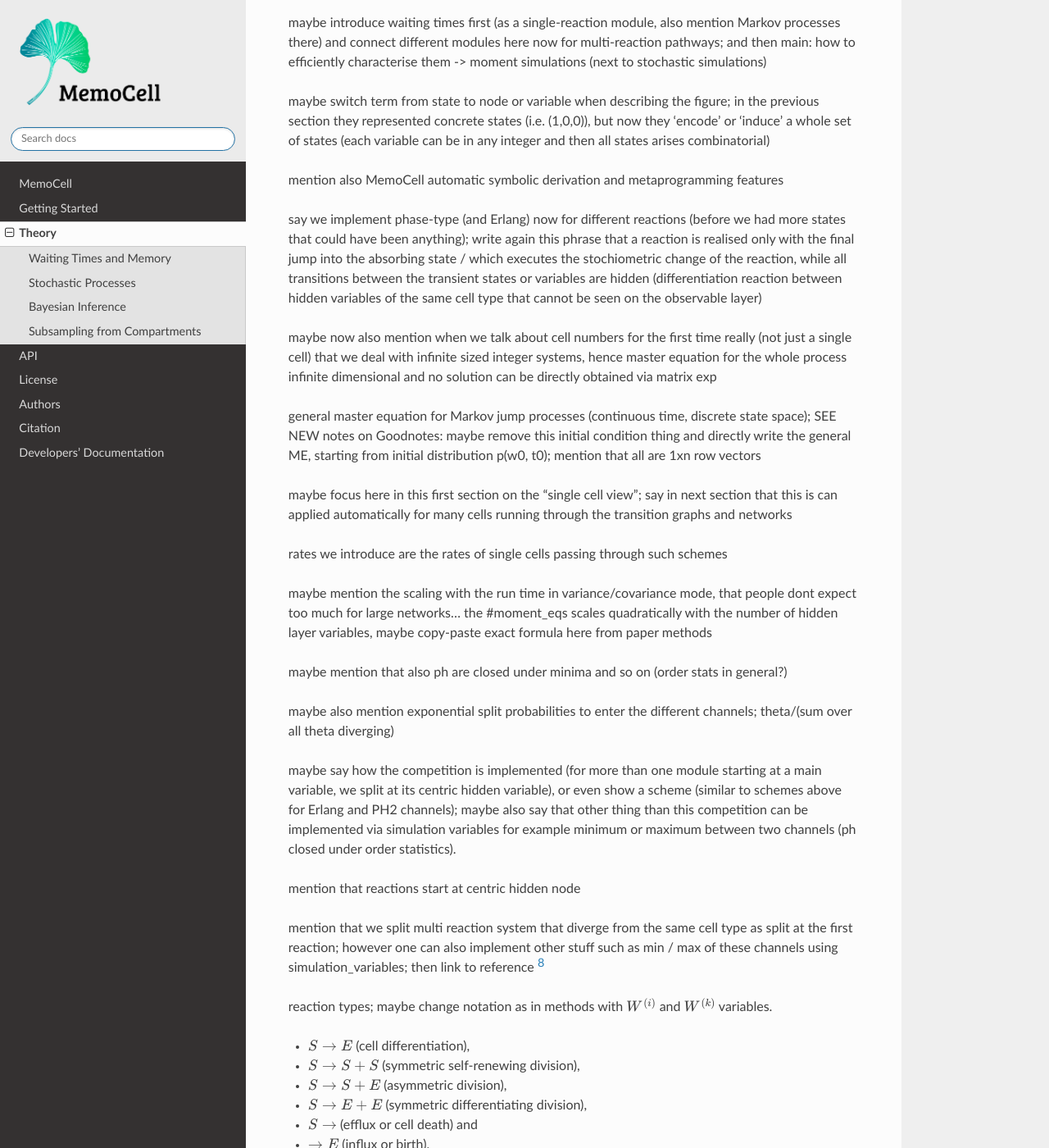
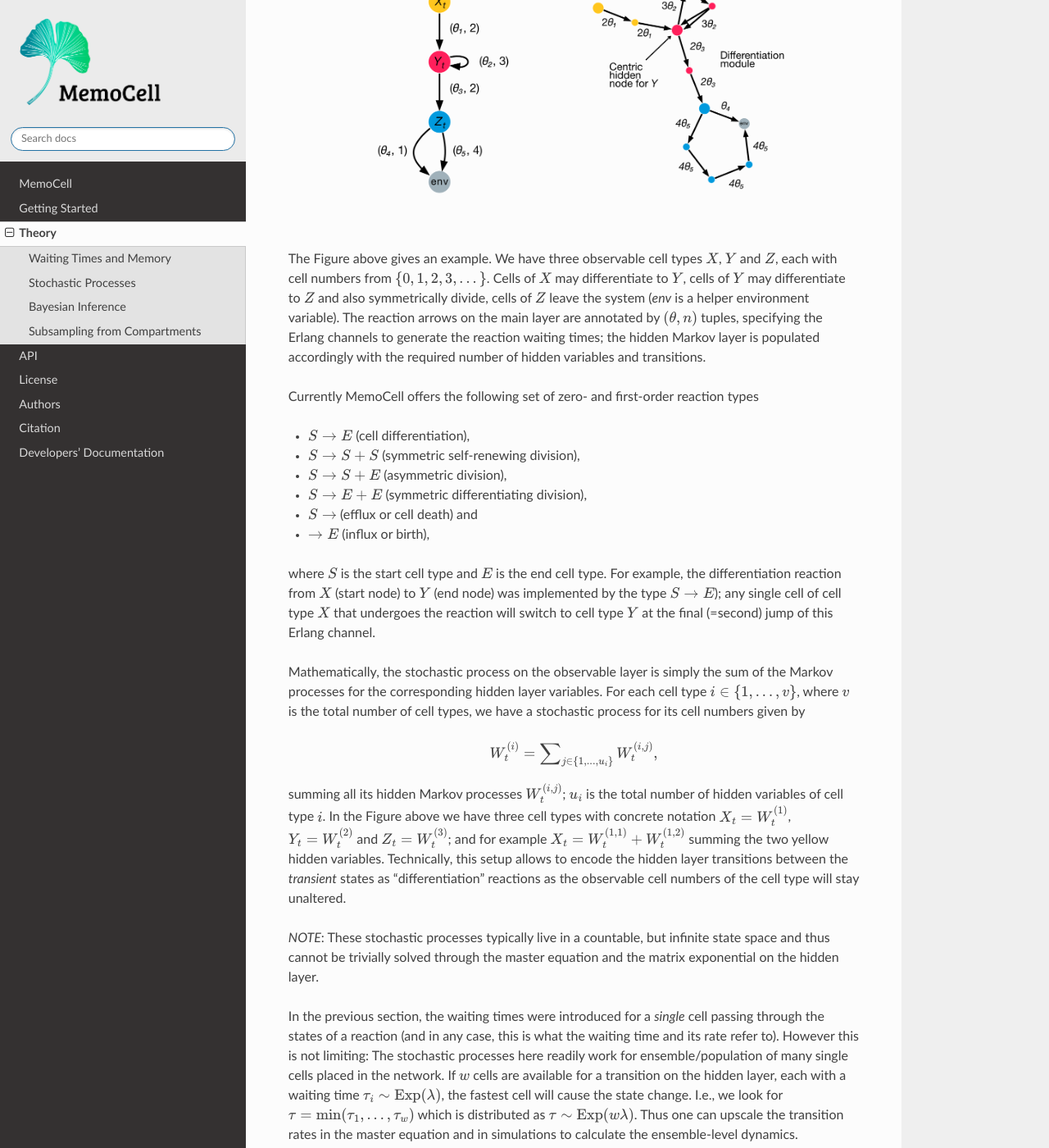
Before and after one commit to mauricelanghinrichs/memocell, a Sphinx documentation site: the page built from docs/theory.rst, in a window 1280 px wide and 1400 px high, scrolled down 4634 px. Shown: the whole window at 82% size. Built offline with Sphinx 7.4.7 and the Read the Docs theme 2.0.0, drawn with Linux system fonts in a browser that asks for light colours; some of the changed text lies outside the part shown.

Commit message:
docs | rtd theory stochastic processes sec first version

```diff
--- a/docs/theory.rst
+++ b/docs/theory.rst
@@ -34,9 +34,9 @@
 the property of memorylessness, meaning
 :math:`p(\tau > t + s | \tau > s) = p(\tau > t)`. This is also why stochastic
 processes that fulfil the Markov property of memorylessness are characterised
-by exponential waiting times for all their transition events. Markov jump
-processes with exponential waiting times allow powerful analytical access (will
-be used and shown). However, the exponential waiting time distribution in
+by exponential waiting times for their single transition events. Markov jump
+processes with exponential waiting times allow powerful analytical access
+[#cinlar]_. However, the exponential waiting time distribution in
 itself is often not a good assumption for biological transitions. Applied to
 cell division, one would assume that the next division event is most likely to
 occur immediately after the previous division (the mode is at 0); contradicting
@@ -47,9 +47,10 @@
 and phase-type distributions. Indeed, phase-type distributions are "dense"
 (in the mathematical sense) in the field of all positive-valued distributions;
 as such, they can `approximate any` waiting time distribution `arbitrarily closely`
-[#bladt]_ [#schb]_. Importantly, these distributions are constructed by
-convolutions or mixtures of exponential distributions and thus we retain the
-analytical tractability.
+[#bladt]_ [#schb]_. Importantly, these distributions can be constructed by
+transitions over multiple states in Markov jump processes (i.e., as
+convolutions or mixtures of exponential distributions) [#bladt]_ [#cox55]_
+[#jensen]_ and thus we retain the analytical tractability.
 
 This principle is demonstrated best with the Erlang distribution. An Erlang
 waiting time :math:`\tau` is generated when a single cell passes through
@@ -79,10 +80,10 @@
     :scale: 16 %
 
 Next to the direct description of the waiting times as done above,
-a second equivalent description of the transition process can be
-given via the master equation (or Kolmogorov forward (and backward)
-equation). This is possible because the process is Markovian
-(exponential waiting times) on the level of the hidden states.
+a second equivalent description is obtained via the master equation
+characterising the Markov process on the level of the (hidden) states
+[the master equation is also known as Kolmogorov forward (and backward)
+equation; sometimes in slightly different notation].
 
 For the :math:`n=3` example, a single cell is either in one of the
 three "green" states :math:`w_1=(1,0,0,0)`, :math:`w_2=(0,1,0,0)`,
@@ -210,87 +211,37 @@
 Stochastic Processes
 ^^^^^^^^^^^^^^^^^^^^
 
-maybe it is easiest to start with introducing now the use of phase-type ideas
-for different reactions assembled together in a multi-reaction network;
-then they that it somehow also covers ensemble/integer cell numbers; maybe think
-about this a bit more.. the given reaction types somehow enforce specific state
-changes, while in the previous section there was no real assumption on this
+Based on these ideas we now construct a class of (non-Markovian) stochastic
+processes. Single reactions of (possibly) phase-type waiting times are now
+assembled together into multi-reaction networks. Such processes can be
+implemented in MemoCell and inferred from cell count data.
 
-to understand many-cell systems maybe helpful to mention the property of the
-exponential distribution on the hidden layer: once many cells are placed on a
-cell type their rate just amplifies with the cell number as minimum of n
-exponential waiting times has n times the rate
+We introduce a main/observable layer -- the dynamics we are
+interested in -- and a hidden layer -- which is governed by Markovian dynamics
+and contains all the fictitious variables and states to construct the more complex
+waiting times. Different reaction types are available in MemoCell and for
+each of them the same principle is used to generate Erlang and
+possible phase-type waiting times: A reaction is only executed (and seen
+on the observable layer) via the final jump into the absorbing variable;
+all the previous jumps between the transient states happen on the hidden
+layer (not seen on the observable layer).
 
-mention that we don't fit ph distr. directly! we look at interlinked
-ph distributions in networks and try to infer them via cell counts
+.. image:: ../images/net_scheme_multi.png
+    :align: center
+    :scale: 22 %
 
-here I have to make two main steps: ensemble level, multiple reaction;
-the whole description (S, Q) before was for a single cell
+The Figure above gives an example. We have three observable cell types :math:`X`,
+:math:`Y` and :math:`Z`, each with cell numbers from :math:`\{0,1,2,3,...\}`.
+Cells of :math:`X` may differentiate to :math:`Y`, cells of :math:`Y` may
+differentiate to :math:`Z` and also symmetrically divide, cells of :math:`Z`
+leave the system (`env` is a helper environment variable). The reaction arrows
+on the main layer are annotated by :math:`(\theta, n)` tuples, specifying the
+Erlang channels to generate the reaction waiting times; the hidden Markov
+layer is populated accordingly with the required number of hidden variables
+and transitions.
 
-maybe introduce waiting times first (as a single-reaction module, also
-mention Markov processes there) and connect different modules here now for
-multi-reaction pathways; and then main: how to efficiently characterise them
--> moment simulations (next to stochastic simulations)
-
-maybe switch term from state to node or variable when describing the figure;
-in the previous section they represented concrete states (i.e. (1,0,0)), but
-now they 'encode' or 'induce' a whole set of states (each variable can be
-in any integer and then all states arises combinatorial)
-
-mention also MemoCell automatic symbolic derivation and metaprogramming
-features
-
-say we implement phase-type (and Erlang) now for different reactions (before
-we had more states that could have been anything); write again this phrase
-that a reaction is realised only with the final jump into the absorbing state
-/ which executes the stochiometric change of the reaction, while all transitions
-between the transient states or variables are hidden (differentiation reaction
-between hidden variables of the same cell type that cannot be seen on the
-observable layer)
-
-maybe now also mention when we talk about cell numbers for the first time
-really (not just a single cell) that we deal with infinite sized integer
-systems, hence master equation for the whole process infinite dimensional
-and no solution can be directly obtained via matrix exp
-
-general master equation for Markov jump processes (continuous time, discrete
-state space); SEE NEW notes on Goodnotes: maybe remove this initial condition thing
-and directly write the general ME, starting from initial distribution p(w0, t0);
-mention that all are 1xn row vectors
-
-maybe focus here in this first section on the "single cell view"; say in next
-section that this is can applied automatically for many cells running through the
-transition graphs and networks
-
-rates we introduce are the rates of single cells passing through such schemes
-
-maybe mention the scaling with the run time in variance/covariance mode, that
-people dont expect too much for large networks... the #moment_eqs scales
-quadratically with the number of hidden layer variables, maybe copy-paste
-exact formula here from paper methods
-
-maybe mention that also ph are closed under minima and so on (order stats
-in general?)
-
-maybe also mention exponential split probabilities to enter the different
-channels; theta/(sum over all theta diverging)
-
-maybe say how the competition is implemented (for more than one module starting
-at a main variable, we split at its centric hidden variable), or even show a
-scheme (similar to schemes above for Erlang and PH2 channels); maybe also say
-that other thing than this competition can be implemented via simulation variables
-for example minimum or maximum between two channels (ph closed under order
-statistics).
-
-mention that reactions start at centric hidden node
-
-mention that we split multi reaction system that diverge from the same cell type
-as split at the first reaction; however one can also implement other stuff
-such as min / max of these channels using simulation_variables; then link to
-reference [#min_max_ph]_
-
-reaction types; maybe change notation as in methods with :math:`W^{(i)}` and
-:math:`W^{(k)}` variables.
+Currently MemoCell offers the following set of zero- and first-order reaction
+types
 
 - :math:`S \rightarrow E` (cell differentiation),
 
@@ -304,66 +255,145 @@
 
 - :math:`\rightarrow E` (influx or birth),
 
-hidden and main variables?
+where :math:`S` is the start cell type and :math:`E` is the end cell type. For
+example, the differentiation reaction from :math:`X` (start node) to :math:`Y`
+(end node) was implemented by the type :math:`S \rightarrow E`); any single
+cell of cell type :math:`X` that undergoes the reaction will switch to cell
+type :math:`Y` at the final (=second) jump of this Erlang channel.
 
-.. image:: ../images/net_scheme_multi.png
-    :align: center
-    :scale: 22 %
 
-summation formula? for variables and for mean, variance, covariance?
-
-approach based on G to get ODE for the moments? maybe mention at least which
-moments are solved
-
-maybe mention summation formulas, but skip the part how to solve them via
-PDE (in formulas) at least; just they we get ODE system for these hidden
-layer moments
-
-write that MemoCell can produce moment AND stochastic simulations for the
-class of cell pathway processes (/general waiting time
-stochastic models with the above reaction types)
-
-what about initial conditions? ref to API?
+Mathematically, the stochastic process on the observable layer is simply the
+sum of the Markov processes for the corresponding hidden layer variables.
+For each cell type :math:`i \in \{1,...,v\}`, where :math:`v` is the total
+number of cell types, we have a stochastic process for its cell numbers given
+by
 
 .. math::
-    W^{(i)}_t = \sum\nolimits_{j\in\{1,...,u_i\}} W^{(i,j)}_t
+    W^{(i)}_t = \sum\nolimits_{j\in\{1,...,u_i\}} W^{(i,j)}_t,
 
-for any fixed :math:`i \in \{1,...,v\}`.
+summing all its hidden Markov processes :math:`W^{(i,j)}_t`;
+:math:`u_i` is the total number of hidden variables of cell type :math:`i`.
+In the Figure above we have three cell types with concrete notation
+:math:`X_t = W^{(1)}_t`, :math:`Y_t = W^{(2)}_t` and :math:`Z_t = W^{(3)}_t`;
+and for example :math:`X_t = W^{(1,1)}_t +  W^{(1,2)}_t` summing the two
+yellow hidden variables. Technically, this setup allows to encode the
+hidden layer transitions between the `transient` states as "differentiation"
+reactions as the observable cell numbers of the cell type will stay unaltered.
 
-mean:
+`NOTE`: These stochastic processes typically live in a countable, but infinite
+state space and thus cannot be trivially solved through the master
+equation and the matrix exponential on the hidden layer.
+
+In the previous section, the waiting times were introduced for a `single`
+cell passing through the states of a reaction (and in any case, this
+is what the waiting time and its rate refer to). However this is not
+limiting: The stochastic processes here readily work for ensemble/population
+of many single cells placed in the network. If :math:`w` cells are available
+for a transition on the hidden layer, each with a waiting time
+:math:`\tau_i \sim \mathrm{Exp}(\lambda)`, the fastest cell will cause the state
+change. I.e., we look for :math:`\tau = \mathrm{min}(\tau_1, ..., \tau_w)`
+which is distributed as :math:`\tau \sim \mathrm{Exp}(w \lambda)`. Thus one
+can upscale the transition rates in the master equation and in simulations
+to calculate the ensemble-level dynamics.
+
+In this manner, MemoCell offers standard stochastic simulations for the defined
+class of stochastic processes. A Gillespie algorithm [#gill1]_ [#gill2]_
+is used on the hidden Markov layer and afterwards the observable layer
+is obtained by summation.
+
+The second kind of simulations are so-called moment simulations. MemoCell
+provides the solutions of means, variances and covariances
+of cell type numbers over time, derived for any user-defined network and
+parameters. These solutions are exact for the set of available reaction types
+and relatively fast to compute (compared to stochastic simulations). Thereby
+they form the basis of the Bayesian inference in MemoCell.
+
+To do this, MemoCell again exploits the analytical access via the Markov jump
+processes on the hidden layer. The approach of the probability
+generating function :math:`G` is employed, leading to a closed ordinary
+differential equation system for the first and second (mixed and factorial)
+moments of the hidden layer variables; for more info, see API docs or the
+methods of our release paper. MemoCell derives this system symbolically
+(as an application of sympy and metaprogramming) and integrates it
+numerically. Concretely one obtains time-dependent
+:math:`\mathrm{E}\big(W^{(i,j)}_t\big)`,
+:math:`\mathrm{E}\big(W^{(i,j)}_t \, (W^{(i,j)}_t-1)\big)` and
+:math:`\mathrm{E}\big(W^{(i,j)}_t \, W^{(k,l)}_t\big)` for all hidden variables
+(:math:`i,k \in \{1,...,v\}`, :math:`i \ne k`, :math:`j \in \{1,...,u_i\}`,
+:math:`l \in \{1,...,u_k\}`). These hidden layer moments are then
+automatically added up to obtain the means, variances and covariances
+on the main/observable layer. First we see that the mean for each cell type
+:math:`i` is given by
 
 .. math::
     \mathrm{E}\big(W^{(i)}_t\big) = \sum\nolimits_{j\in\{1,...,u_i\}}
     \mathrm{E}\big(W^{(i,j)}_t\big)
 
-covariance and variance:
+the variance for each cell type :math:`i` is given by
 
 .. math::
     \mathrm{Var}\big(W^{(i)}_t\big) = \sum\nolimits_{j} \mathrm{Var}\big(W^{(i,j)}_t\big)
     + 2 \sum\nolimits_{j,l | j<l} \mathrm{Cov}\big(W^{(i,j)}_t, W^{(i,l)}_t\big)
 
-where :math:`j,l \in\{1,...,u_i\}`.
+where :math:`j,l \in\{1,...,u_i\}`, and the covariance between two different
+cell types :math:`i` and :math:`k` is given by
 
 .. math::
     \mathrm{Cov}\big(W^{(i)}_t, W^{(k)}_t\big) =
     \sum\nolimits_{j}\sum\nolimits_{l} \mathrm{Cov}\big(W^{(i,j)}_t, W^{(k,l)}_t\big)
 
-where :math:`j \in\{1,...,u_i\}` and :math:`l \in\{1,...,u_k\}`.
+where :math:`j \in\{1,...,u_i\}` and :math:`l \in\{1,...,u_k\}`. Then,
+the result is obtained by expressing the variances and covariances of the
+hidden variables in terms of their moments, i.e. using
+:math:`\mathrm{Var}(X)=\mathrm{E}(X(X-1))+\mathrm{E}(X)-\mathrm{E}(X)^2`
+and :math:`\mathrm{Cov}(X, Y)=\mathrm{E}(X Y)-\mathrm{E}(X) \mathrm{E}(Y)`.
+Note that MemoCell needs to solve :math:`\ell(\ell+3)/2`
+moment equations where :math:`\ell=\sum_i u_i` is the total number
+of hidden variables over all cell types (however, we also allow to compute
+faster :math:`\ell` solutions for the means only).
 
-the variance and covariances on the hidden layer can be decomposed into
-second factorial and mixed moments:
-:math:`\mathrm{Var}(X)=\mathrm{E}(X(X-1))+\mathrm{E}(X)-\mathrm{E}(X)^2`
-and :math:`\mathrm{Cov}(X, Y)=\mathrm{E}(X Y)-\mathrm{E}(X) \mathrm{E}(Y)`
+Three more `NOTES`:
 
-MemoCell solves :math:`\mathrm{E}\big(W^{(i,j)}_t\big)`,
-:math:`\mathrm{E}\big(W^{(i,j)}_t \, (W^{(i,j)}_t-1)\big)` and
-:math:`\mathrm{E}\big(W^{(i,j)}_t \, W^{(k,l)}_t\big)` for all hidden variables
-:math:`i,k \in \{1,...,v\}`, :math:`i \ne k`, :math:`j \in \{1,...,u_i\}`,
-:math:`l \in \{1,...,u_k\}`.
+- For both stochastic and moment simulations one has to specify the initial condition. Please see the API docs for the available options and how they are realised in MemoCell.
+
+- By default, when multiple reactions have the same start cell type their reaction channels diverge at the "centric" hidden node/variable (larger sizes, see Figure above for :math:`Y` differentiation and division). This means that the diverging channels :math:`i=(1, ..., c)` are competitive and have channel entry probabilities :math:`\lambda_i/(\lambda_1 + ... + \lambda_c)` where :math:`\lambda_i` is the rate of the first hidden step of channel :math:`i` (a property of the exponential distribution). However you can implement other behaviour as well using `simulation_variables`; for example a minimum or maximum of different Erlang waiting times (as seen in [#min_max_ph]_).
+
+- Of course, you may use MemoCell for any system of interest (beyond our "framing" of cell number dynamics) that fits to the setting of discrete-state-space time-continuous processes with the above reaction types
 
 
 Bayesian Inference
 ^^^^^^^^^^^^^^^^^^
+
+maybe start with the intro sentence about Bayesian probability etc.; treat
+the world as a random variable
+
+cell count data can be ensemble or single cell level
+
+maybe switch term from state to node or variable when describing the figure;
+in the previous section they represented concrete states (i.e. (1,0,0)), but
+now they 'encode' or 'induce' a whole set of states (each variable can be
+in any integer and then all states arises combinatorial)
+
+`NOTE`: It is worth to stress that MemoCell not only fits a single phase-type
+distribution directly to the data (other specific methods exist for this; e.g.,
+via moment matching). MemoCell fits the resulting cell number dynamics that
+are shaped by `multiple` phase-type reactions in a network. This allows to use
+more accessible cell count data (compared to recorded waiting time data) and
+possibly to infer multiple phase-type reactions simultaneously from the same
+data.
+
+say what happens if data has no infomration on what people are interested in
+-> posterior looks like prior (i.e., in default settings model or
+parameter probs stay uniform); we can of course not promise that the provided
+data in general, but also the inference based on the summary statistics
+contain all information that people wish to learn about
+
+say we are not really interested in resolving the hidden layer structure, but more
+in the resulting density or distribution (which also shapes the cell number
+dynamics); the resulting density may be achieved by different hidden states and
+transition schemes anyway and hence the exact may be unidentifiable anyway
+
+
 
 ref mackay maybe
 
@@ -372,6 +402,10 @@
 mention likelihood function? (maybe reference to API here, as log likelihood)
 
 mention nested sampling
+
+maybe say that waiting times (the hidden layer structure) is inferred on the
+model selection level; hence we also require quite good model probs values
+to be able to do accurate Bayesian-averaged inferences -> hence nested sampling
 
 allows Bayesian-averaged inference over the complete model space, introduce
 formula and sampling procedure (maybe link to API)
```
